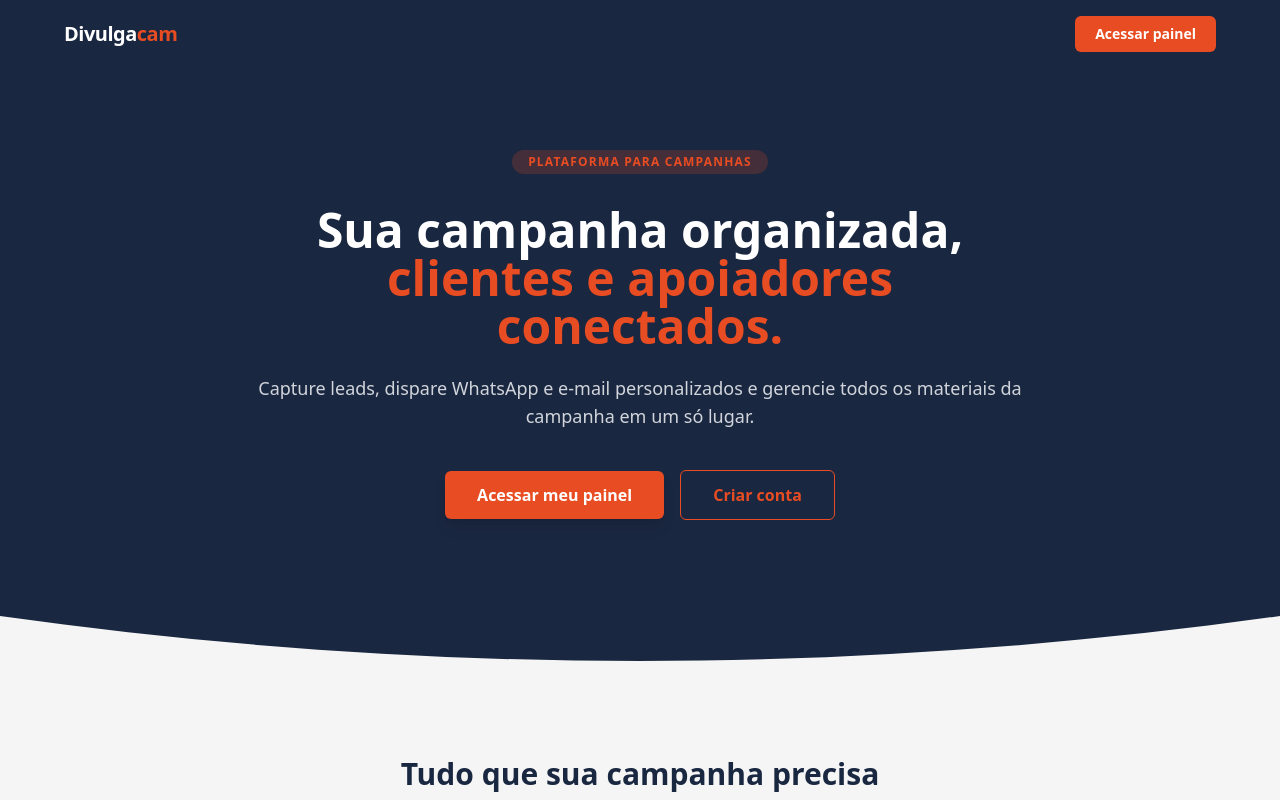
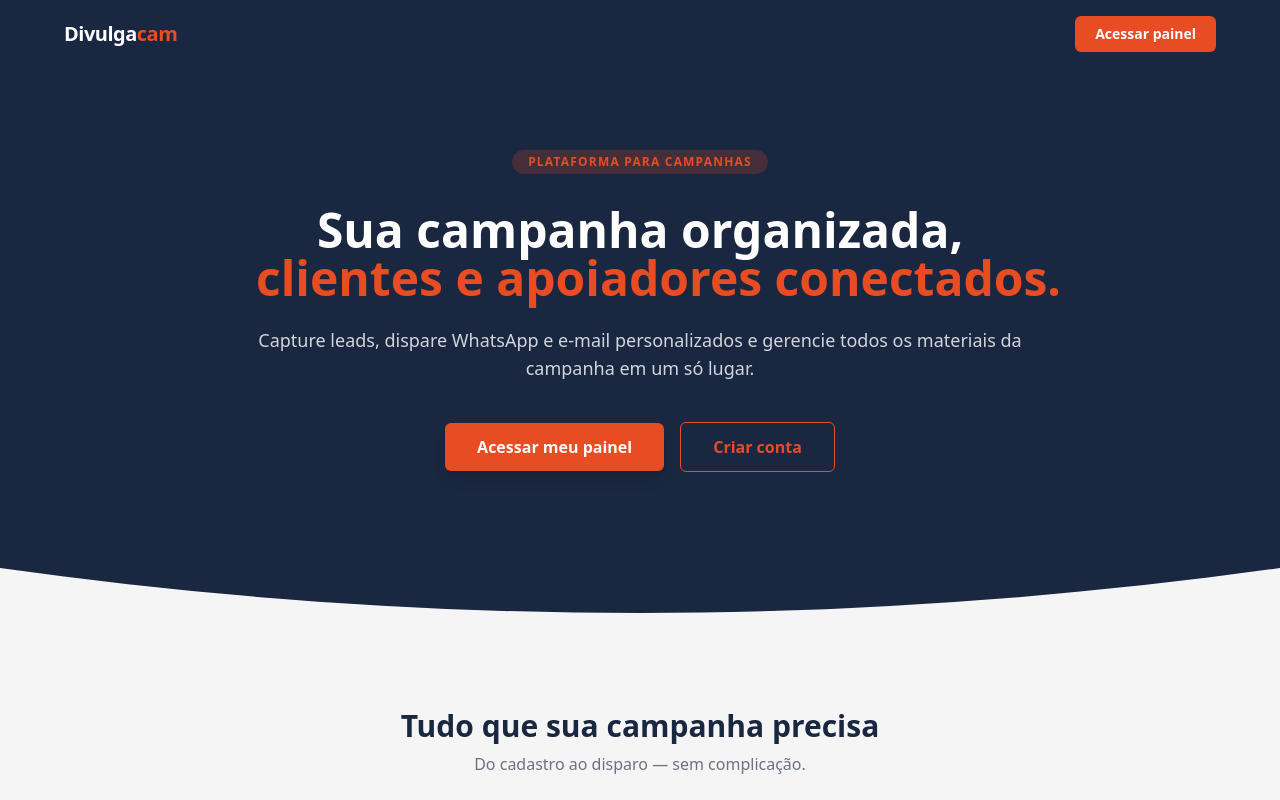
Before and after one commit to tayronefilmsbrazil/divulgacam, a Next.js app: page / in a window 1280 px wide. Shown: the top 800 px of the page. Built offline with nearby package versions, Linux system fonts and the light colour scheme.

Commit message:
fix: whitespace-nowrap no span laranja do hero

```diff
--- a/app/page.tsx
+++ b/app/page.tsx
@@ -72,7 +72,8 @@ export default function HomePage() {
             Plataforma para campanhas
           </span>
           <h1 className="mt-4 text-4xl font-extrabold leading-tight text-white sm:text-5xl">
-            Sua campanha organizada, <span className="text-[#E84C22]">clientes e apoiadores conectados.</span>
+            Sua campanha organizada,{' '}
+            <span className="text-[#E84C22] whitespace-nowrap">clientes e apoiadores conectados.</span>
           </h1>
           <p className="mt-6 text-lg text-gray-300">
             Capture leads, dispare WhatsApp e e-mail personalizados e gerencie
```
